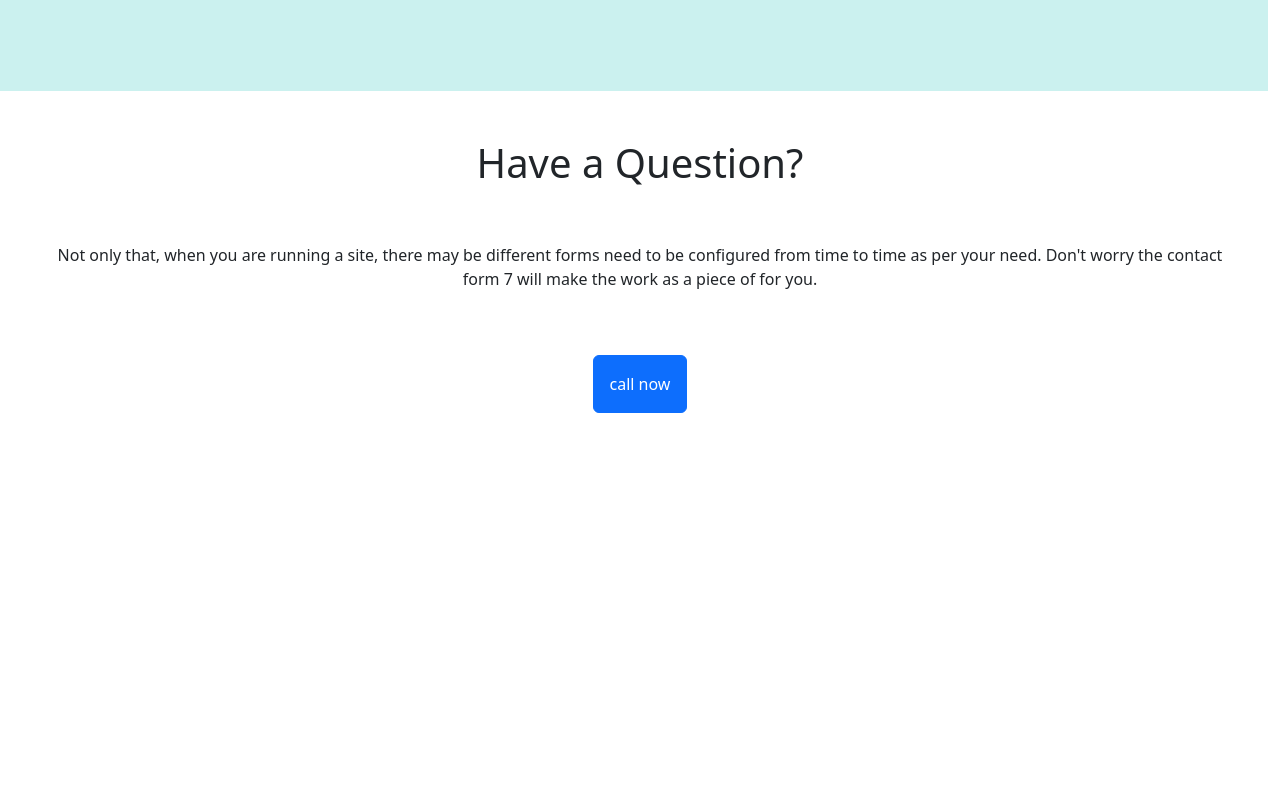
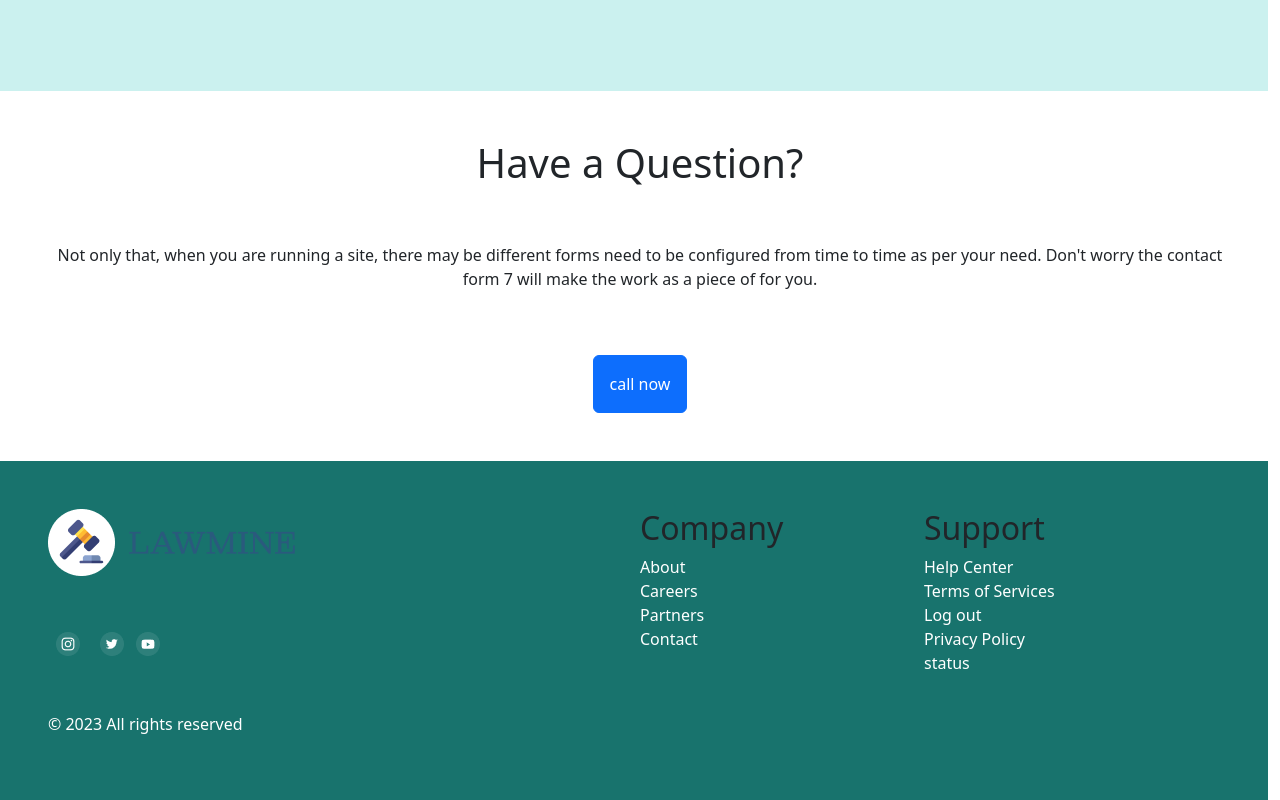
Before and after one commit to manisulislam/legal-advisonr, a plain HTML site: page index.html in a window 1280 px wide. Shown: the part 800-1600 px from the top of the page. Before the commit the page ends 1261 px from the top, so only its background shows below. Drawn offline with nearby package versions, Linux system fonts and the light colour scheme.

Commit message:
footer solved

```diff
--- a/index.html
+++ b/index.html
@@ -130,7 +130,49 @@
         <button type="button" class="btn btn-primary mb-5 p-3">call now</button>
     </section>
     <!-- footer start-->
+    <footer class="row p-5 container-fluid footer-section">
+      <div class="col-6">
+        <img src="./resources/Group 500.png" alt="">
+        <div class="mt-5">
+          <img class="m-2" src="./resources/Social Icons.png" alt="">
+          <img class="m-2" src="./resources/Social Icons2.png" alt="">
+          <img src="./resources/Social Icons3.png" alt="">
+        </div>
+        <p class="mt-5 text-white">
+          © 2023  All rights reserved
+        </p>
+      </div>
+      <div class="col-6 row ">
+        <div class="col-6 ">
+          <h2>Company</h2>
+          <div class="company">
+          <a href="#">About</a>
+          <br>
+          <a href="#">Careers</a>
+          <br>
+          <a href="#">Partners</a>
+          <br>
+          <a href="#">Contact</a>
 
+          </div>
+        </div>
+        <div class="col-6">
+          <h2>Support</h2>
+         <div class="support">
+          <a href="#">Help Center</a>
+          <br>
+          <a href="#">Terms of Services</a>
+          <br>
+          <a href="#">Log out</a>
+          <br>
+          <a href="#">Privacy Policy</a>
+          <br>
+          <a href="#">status</a>
+         </div>
+
+        </div>
+      </div>
+    </footer>
     <!-- footer end -->
     <!-- bootstrap -->
     <script src="https://cdn.jsdelivr.net/npm/bootstrap@5.3.2/dist/js/bootstrap.bundle.min.js" integrity="sha384-C6RzsynM9kWDrMNeT87bh95OGNyZPhcTNXj1NW7RuBCsyN/o0jlpcV8Qyq46cDfL" crossorigin="anonymous"></script>
--- a/style.css
+++ b/style.css
@@ -29,3 +29,14 @@
     text-align: center;
 
 }
+.footer-section{
+    background-color: #18736D;
+}
+.company a{
+    text-decoration: none;
+    color: white;
+}
+.support a{
+    text-decoration: none;
+    color: white;
+}
```
